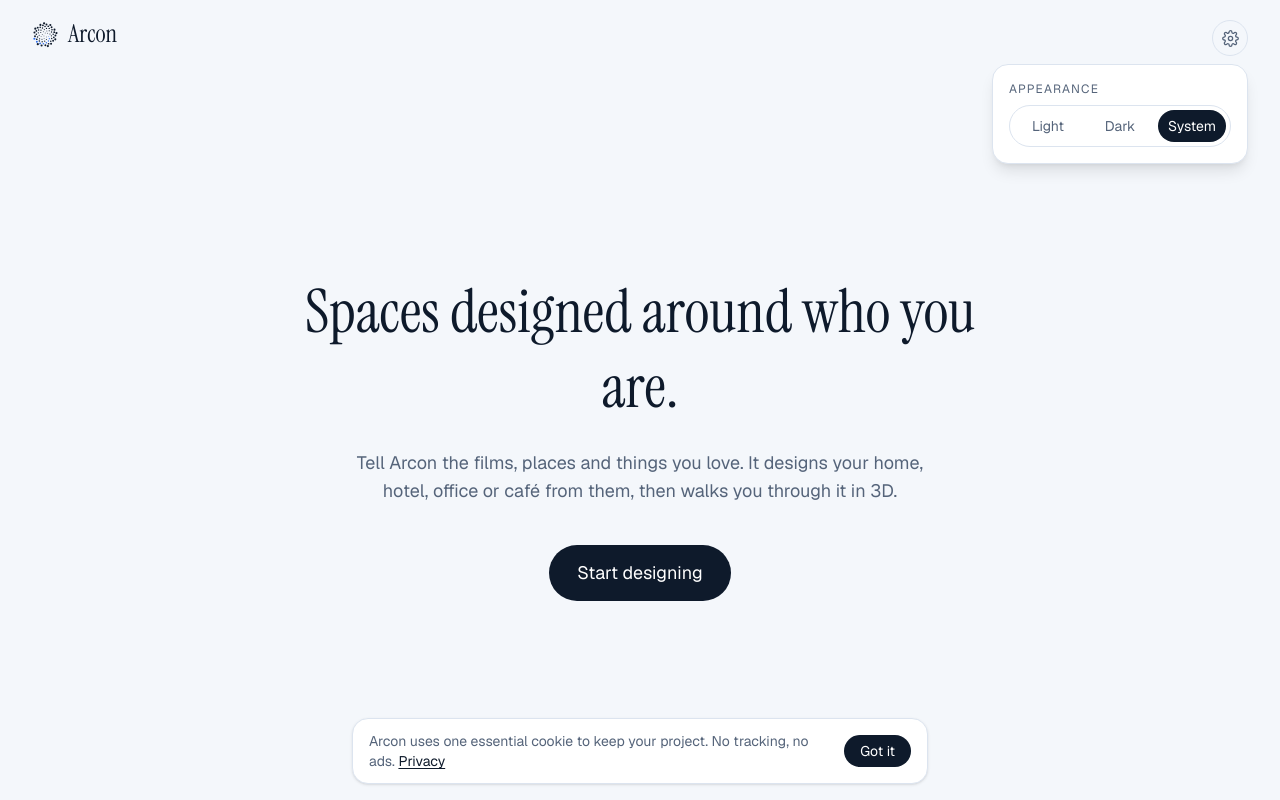
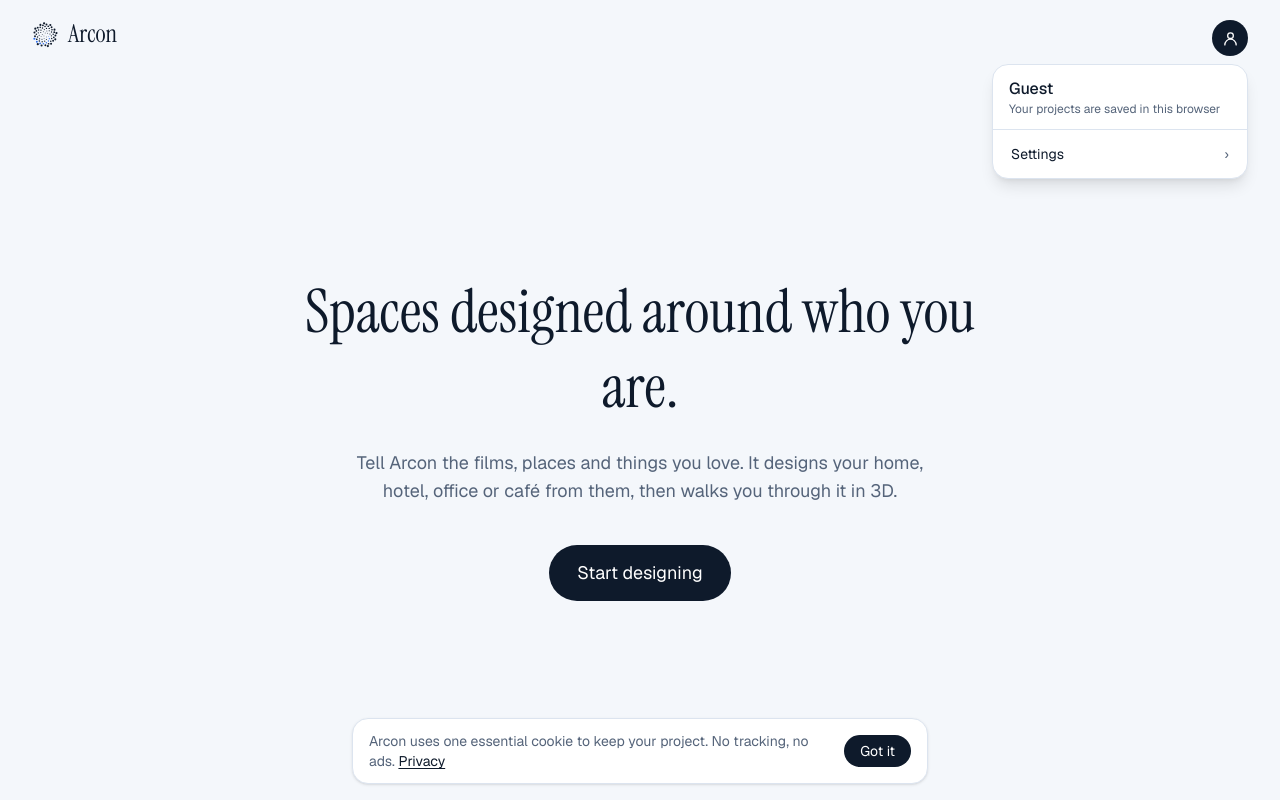
Before and after one commit to vickysharma-prog/arcon, a Next.js app: page / in a window 1280 px wide. Both pictures are taken after a click on the button "Your profile". Built offline with nearby package versions, Linux system fonts and the light colour scheme.

Commit message:
Put Settings and Appearance in a profile menu

```diff
--- /dev/null
+++ b/components/ProfileMenu.tsx
@@ -0,0 +1,107 @@
+"use client";
+
+import { useEffect, useRef, useState } from "react";
+
+type Mode = "light" | "dark" | "system";
+const KEY = "arcon-theme";
+
+function apply(mode: Mode) {
+  const root = document.documentElement;
+  try {
+    if (mode === "system") {
+      delete root.dataset.theme;
+      localStorage.removeItem(KEY);
+    } else {
+      root.dataset.theme = mode;
+      localStorage.setItem(KEY, mode);
+    }
+  } catch {}
+}
+
+// The profile menu in the header. Settings sit inside it, with Appearance first.
+export function ProfileMenu() {
+  const [open, setOpen] = useState(false);
+  const [settings, setSettings] = useState(false);
+  const [mode, setMode] = useState<Mode>("system");
+  const box = useRef<HTMLDivElement>(null);
+
+  useEffect(() => {
+    const t = document.documentElement.dataset.theme;
+    setMode(t === "light" || t === "dark" ? t : "system");
+  }, []);
+
+  useEffect(() => {
+    if (!open) return;
+    const close = (e: MouseEvent | KeyboardEvent) => {
+      if (e instanceof KeyboardEvent ? e.key === "Escape" : !box.current?.contains(e.target as Node)) setOpen(false);
+    };
+    document.addEventListener("mousedown", close);
+    document.addEventListener("keydown", close);
+    return () => {
+      document.removeEventListener("mousedown", close);
+      document.removeEventListener("keydown", close);
+    };
+  }, [open]);
+
+  const choose = (m: Mode) => {
+    apply(m);
+    setMode(m);
+  };
+
+  return (
+    <div ref={box} className="relative">
+      <button
+        type="button"
+        onClick={() => {
+          setOpen((v) => !v);
+          setSettings(false);
+        }}
+        aria-label="Your profile"
+        aria-expanded={open}
+        className="grid h-9 w-9 place-items-center rounded-full bg-btn text-btn-ink transition hover:opacity-90"
+      >
+        <svg width="17" height="17" viewBox="0 0 24 24" fill="none" stroke="currentColor" strokeWidth="1.8" strokeLinecap="round" strokeLinejoin="round">
+          <circle cx="12" cy="8" r="4" />
+          <path d="M4 21a8 8 0 0 1 16 0" />
+        </svg>
+      </button>
+      {open && (
+        <div role="menu" aria-label="Profile" className="absolute right-0 z-50 mt-2 w-64 overflow-hidden rounded-2xl border border-line bg-paper-raised shadow-lg">
+          <div className="border-b border-line px-4 py-3">
+            <p className="font-medium">Guest</p>
+            <p className="text-xs text-ink-soft">Your projects are saved in this browser</p>
+          </div>
+          {!settings ? (
+            <ul className="p-1.5 text-sm">
+              <li>
+                <button role="menuitem" onClick={() => setSettings(true)} className="flex w-full items-center justify-between rounded-xl px-3 py-2 text-left hover:bg-paper">
+                  Settings <span aria-hidden className="text-ink-soft">›</span>
+                </button>
+              </li>
+            </ul>
+          ) : (
+            <div className="p-4">
+              <button onClick={() => setSettings(false)} className="text-sm text-ink-soft hover:text-ink">
+                ‹ Settings
+              </button>
+              <p className="mt-3 text-xs uppercase tracking-widest text-ink-soft">Appearance</p>
+              <div role="radiogroup" aria-label="Appearance" className="mt-2 grid grid-cols-3 gap-1 rounded-full border border-line p-1">
+                {(["light", "dark", "system"] as const).map((m) => (
+                  <button
+                    key={m}
+                    role="radio"
+                    aria-checked={mode === m}
+                    onClick={() => choose(m)}
+                    className={`rounded-full px-2 py-1.5 text-sm capitalize transition ${mode === m ? "bg-btn text-btn-ink" : "text-ink-soft hover:text-ink"}`}
+                  >
+                    {m}
+                  </button>
+                ))}
+              </div>
+            </div>
+          )}
+        </div>
+      )}
+    </div>
+  );
+}
--- a/components/Settings.tsx
+++ /dev/null
@@ -1,84 +0,0 @@
-"use client";
-
-import { useEffect, useRef, useState } from "react";
-
-type Mode = "light" | "dark" | "system";
-const KEY = "arcon-theme";
-
-function apply(mode: Mode) {
-  const root = document.documentElement;
-  try {
-    if (mode === "system") {
-      delete root.dataset.theme;
-      localStorage.removeItem(KEY);
-    } else {
-      root.dataset.theme = mode;
-      localStorage.setItem(KEY, mode);
-    }
-  } catch {}
-}
-
-// Settings live behind one gear icon. Appearance first; more preferences join it later.
-export function Settings() {
-  const [open, setOpen] = useState(false);
-  const [mode, setMode] = useState<Mode>("system");
-  const box = useRef<HTMLDivElement>(null);
-
-  useEffect(() => {
-    const t = document.documentElement.dataset.theme;
-    setMode(t === "light" || t === "dark" ? t : "system");
-  }, []);
-
-  useEffect(() => {
-    if (!open) return;
-    const close = (e: MouseEvent | KeyboardEvent) => {
-      if (e instanceof KeyboardEvent ? e.key === "Escape" : !box.current?.contains(e.target as Node)) setOpen(false);
-    };
-    document.addEventListener("mousedown", close);
-    document.addEventListener("keydown", close);
-    return () => {
-      document.removeEventListener("mousedown", close);
-      document.removeEventListener("keydown", close);
-    };
-  }, [open]);
-
-  const choose = (m: Mode) => {
-    apply(m);
-    setMode(m);
-  };
-
-  return (
-    <div ref={box} className="relative">
-      <button
-        type="button"
-        onClick={() => setOpen((v) => !v)}
-        aria-label="Settings"
-        aria-expanded={open}
-        className="grid h-9 w-9 place-items-center rounded-full border border-line text-ink-soft transition hover:text-ink"
-      >
-        <svg width="17" height="17" viewBox="0 0 24 24" fill="none" stroke="currentColor" strokeWidth="1.8" strokeLinecap="round" strokeLinejoin="round">
-          <circle cx="12" cy="12" r="3" />
-          <path d="M19.4 15a1.7 1.7 0 0 0 .3 1.9l.1.1a2 2 0 1 1-2.8 2.8l-.1-.1a1.7 1.7 0 0 0-1.9-.3 1.7 1.7 0 0 0-1 1.5V21a2 2 0 1 1-4 0v-.1a1.7 1.7 0 0 0-1.1-1.5 1.7 1.7 0 0 0-1.9.3l-.1.1a2 2 0 1 1-2.8-2.8l.1-.1a1.7 1.7 0 0 0 .3-1.9 1.7 1.7 0 0 0-1.5-1H3a2 2 0 1 1 0-4h.1a1.7 1.7 0 0 0 1.5-1.1 1.7 1.7 0 0 0-.3-1.9l-.1-.1a2 2 0 1 1 2.8-2.8l.1.1a1.7 1.7 0 0 0 1.9.3H9a1.7 1.7 0 0 0 1-1.5V3a2 2 0 1 1 4 0v.1a1.7 1.7 0 0 0 1 1.5 1.7 1.7 0 0 0 1.9-.3l.1-.1a2 2 0 1 1 2.8 2.8l-.1.1a1.7 1.7 0 0 0-.3 1.9V9a1.7 1.7 0 0 0 1.5 1H21a2 2 0 1 1 0 4h-.1a1.7 1.7 0 0 0-1.5 1z" />
-        </svg>
-      </button>
-      {open && (
-        <div role="dialog" aria-label="Settings" className="absolute right-0 z-50 mt-2 w-64 rounded-2xl border border-line bg-paper-raised p-4 shadow-lg">
-          <p className="text-xs uppercase tracking-widest text-ink-soft">Appearance</p>
-          <div role="radiogroup" aria-label="Appearance" className="mt-2 grid grid-cols-3 gap-1 rounded-full border border-line p-1">
-            {(["light", "dark", "system"] as const).map((m) => (
-              <button
-                key={m}
-                role="radio"
-                aria-checked={mode === m}
-                onClick={() => choose(m)}
-                className={`rounded-full px-2 py-1.5 text-sm capitalize transition ${mode === m ? "bg-btn text-btn-ink" : "text-ink-soft hover:text-ink"}`}
-              >
-                {m}
-              </button>
-            ))}
-          </div>
-        </div>
-      )}
-    </div>
-  );
-}
--- a/components/SiteHeader.tsx
+++ b/components/SiteHeader.tsx
@@ -1,6 +1,6 @@
 import Link from "next/link";
 import { Logo } from "./Logo";
-import { Settings } from "./Settings";
+import { ProfileMenu } from "./ProfileMenu";
 
 export function SiteHeader() {
   return (
@@ -8,7 +8,7 @@ export function SiteHeader() {
       <Link href="/" aria-label="Arcon home">
         <Logo size={26} />
       </Link>
-      <Settings />
+      <ProfileMenu />
     </header>
   );
 }
--- a/scripts/screenshot.ts
+++ b/scripts/screenshot.ts
@@ -15,6 +15,11 @@ if (guestId) {
 }
 await page.goto(url, { waitUntil: "domcontentloaded", timeout: 120_000 });
 await new Promise((r) => setTimeout(r, Number(waitMs)));
+// CLICKS="selector||selector" clicks each in turn before the shot, e.g. to open a menu.
+for (const sel of (process.env.CLICKS ?? "").split("||").filter(Boolean)) {
+  await page.click(sel);
+  await new Promise((r) => setTimeout(r, 400));
+}
 await page.screenshot({ path: out, fullPage: true });
 await browser.close();
 console.log("saved", out);
```
